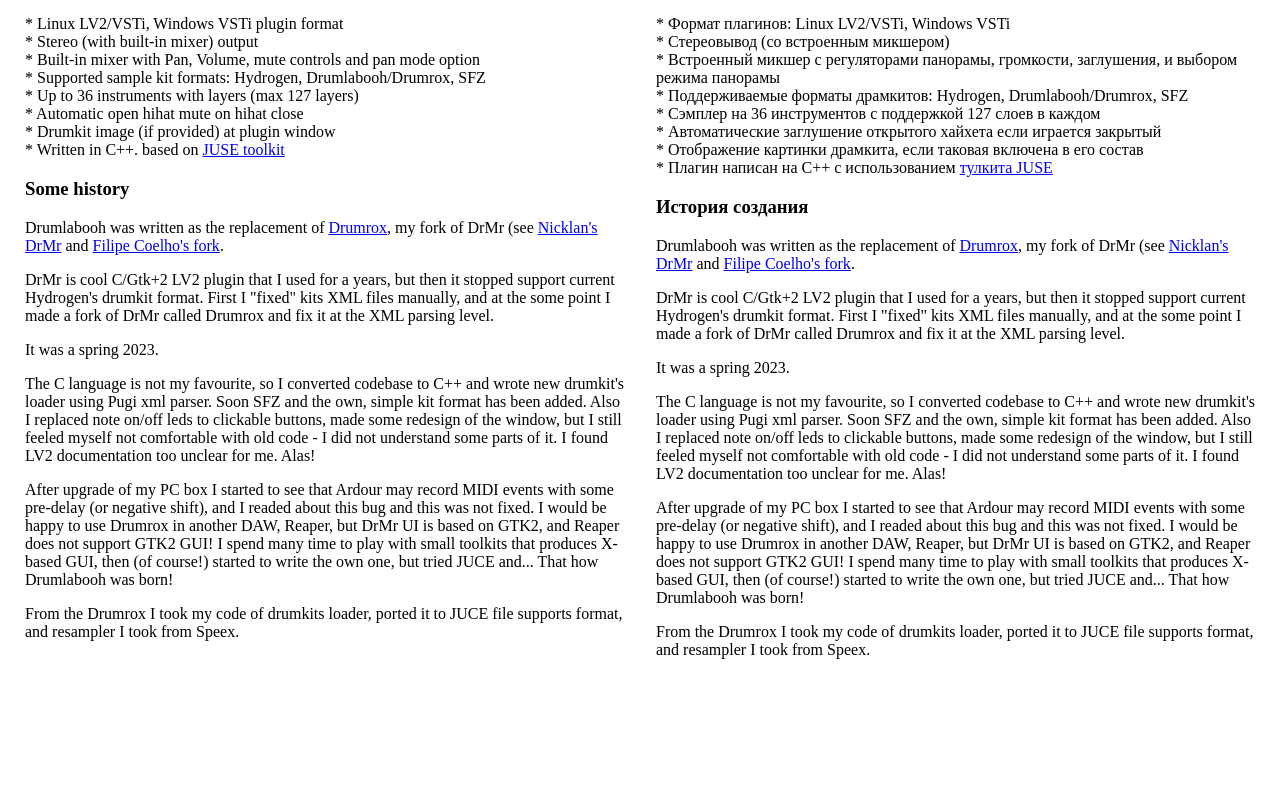
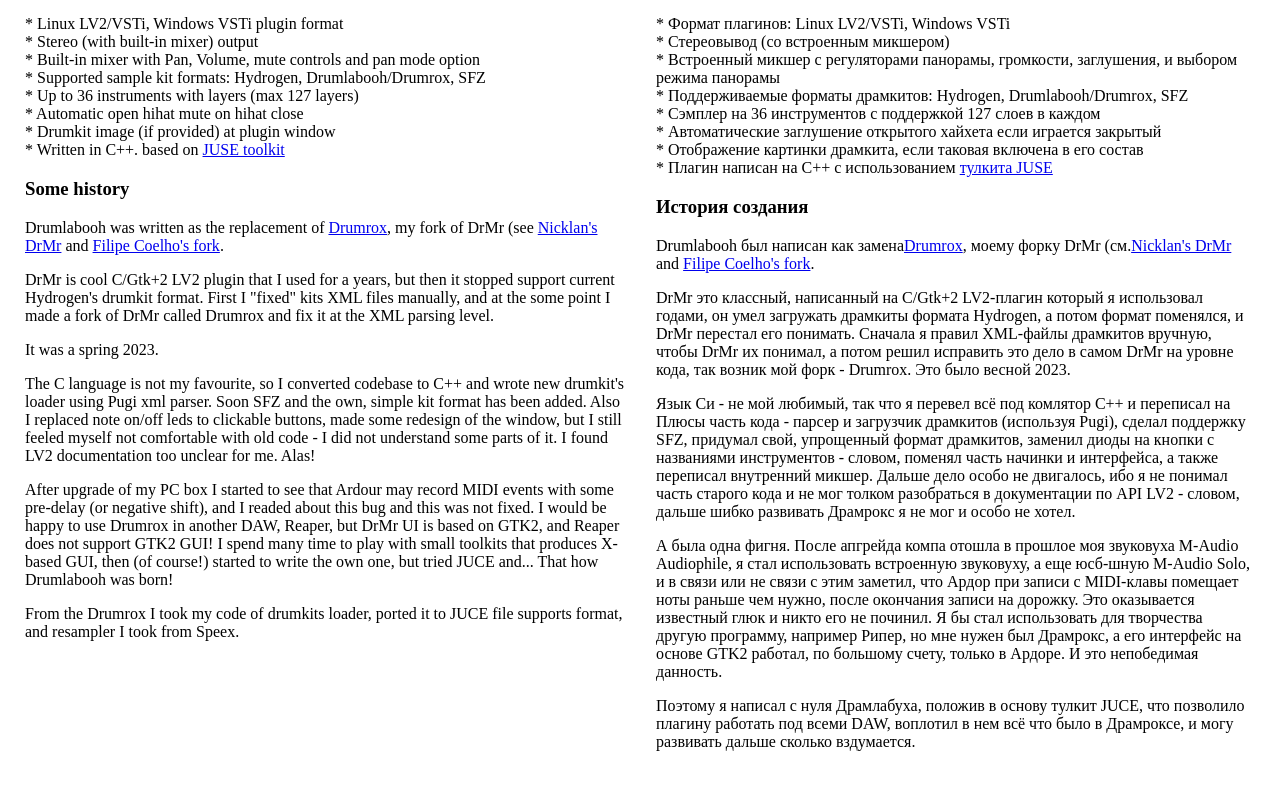
Before and after one commit to psemiletov/drumlabooh, a plain HTML site: page docs/about.html in a window 1280 px wide. Shown: the part 448-1238 px from the top of the page. Before the commit the page ends 1148 px from the top, so only its background shows below. Drawn offline with Linux system fonts and the light colour scheme.

Commit message:
site upd

```diff
--- a/docs/about.html
+++ b/docs/about.html
@@ -82,20 +82,20 @@
 
 <h3>История создания</h3>
 
-Drumlabooh was written as the replacement of <a href="https://github.com/psemiletov/drumrox">Drumrox</a>, my fork of DrMr (see <a href="https://github.com/nicklan/drmr">Nicklan's DrMr</a>  and <a href="https://github.com/falkTX/drmr">Filipe Coelho's fork</a>.
+Drumlabooh был написан как замена<a href="https://github.com/psemiletov/drumrox">Drumrox</a>, моему форку DrMr (см.<a href="https://github.com/nicklan/drmr">Nicklan's DrMr</a>  and <a href="https://github.com/falkTX/drmr">Filipe Coelho's fork</a>.
 
-<p>DrMr is cool C/Gtk+2 LV2 plugin that I used for a years, but then it stopped support current Hydrogen's drumkit format. First I "fixed" kits XML files manually, and at the some point I made a fork of DrMr called Drumrox and fix it at the XML parsing level.
+<p>DrMr это классный, написанный на C/Gtk+2 LV2-плагин который я использовал годами, он умел загружать драмкиты формата Hydrogen, а потом формат поменялся, и DrMr перестал его понимать. Сначала я правил XML-файлы драмкитов вручную, чтобы DrMr их понимал, а потом решил исправить это дело в самом DrMr на уровне кода, так возник мой форк - Drumrox. Это было весной 2023.
 </p>
 
-<p>It was a spring 2023.</p>
-
-<p>The C language is not my favourite, so I converted codebase to C++ and wrote new drumkit's loader using Pugi xml parser. Soon SFZ and the own, simple kit format has been added. Also I replaced note on/off leds to clickable buttons, made some redesign of the window, but I still feeled myself not comfortable with old code - I did not understand some parts of it. I found LV2 documentation too unclear for me. Alas!</p>
-
-<p>After upgrade of my PC box I started to see that Ardour may record MIDI events with some pre-delay (or negative shift), and I readed about this bug and this was not fixed. I would be happy to use Drumrox in another DAW, Reaper, but DrMr UI is based on GTK2, and Reaper does not support GTK2 GUI!
-I spend many time to play with small toolkits that produces X-based GUI, then (of course!) started to write the own one, but tried JUCE and... That how Drumlabooh was born!
+<p>Язык Си - не мой любимый, так что я перевел всё под комлятор С++ и переписал на Плюсы часть кода - парсер и загрузчик драмкитов (используя Pugi), сделал поддержку SFZ, придумал свой, упрощенный формат драмкитов, заменил диоды на кнопки с названиями инструментов - словом, поменял часть начинки и интерфейса, а также переписал внутренний микшер. Дальше дело особо не двигалось, ибо я не понимал часть старого кода и не мог толком разобраться в документации по API LV2 - словом, дальше шибко развивать Драмрокс я не мог и особо не хотел.
 </p>
 
-<p>From the Drumrox I took my code of drumkits loader, ported it to JUCE file supports format, and resampler I took from Speex.</p>
+<p>А была одна фигня. После апгрейда компа отошла в прошлое моя звуковуха M-Audio Audiophile, я стал использовать встроенную звуковуху, а еще юсб-шную M-Audio Solo, и в связи или не связи с этим заметил, что Ардор при записи с MIDI-клавы помещает ноты раньше чем нужно, после окончания записи на дорожку. Это оказывается известный глюк и никто его не починил. Я бы стал использовать для творчества другую программу, например Рипер, но мне нужен был Драмрокс, а его
+интерфейс на основе GTK2 работал, по большому счету, только в Ардоре. И это непобедимая данность.
+</p>
+
+<p>Поэтому я написал с нуля Драмлабуха, положив в основу тулкит JUCE, что позволило плагину работать под всеми DAW, воплотил в нем всё что было в Драмроксе, и могу развивать дальше сколько вздумается.
+</p>
 
 </td>
 
```
Also changed, not shown: docs/index.html (+8 -2 lines), CMakeLists.txt, docs/screenshot01-small.png (added), docs/screenshot01.png (added), 5 other files.
